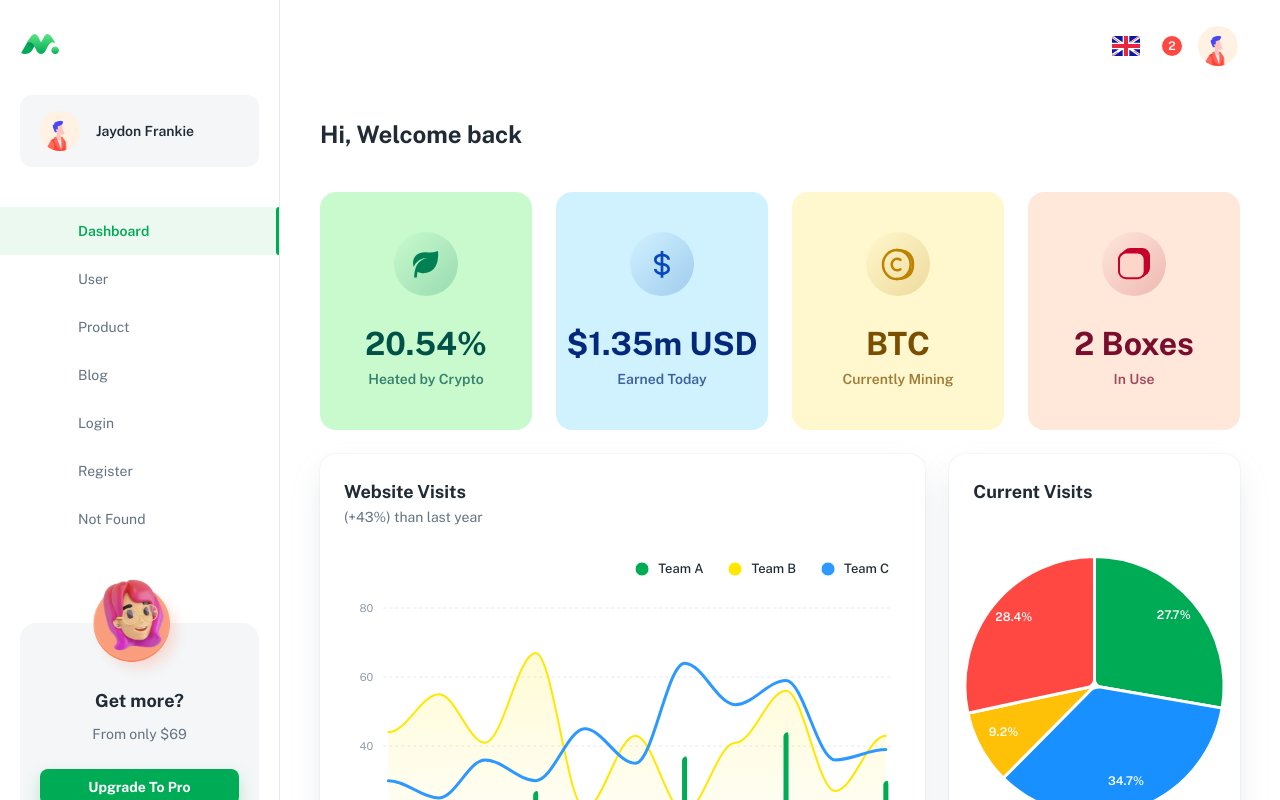
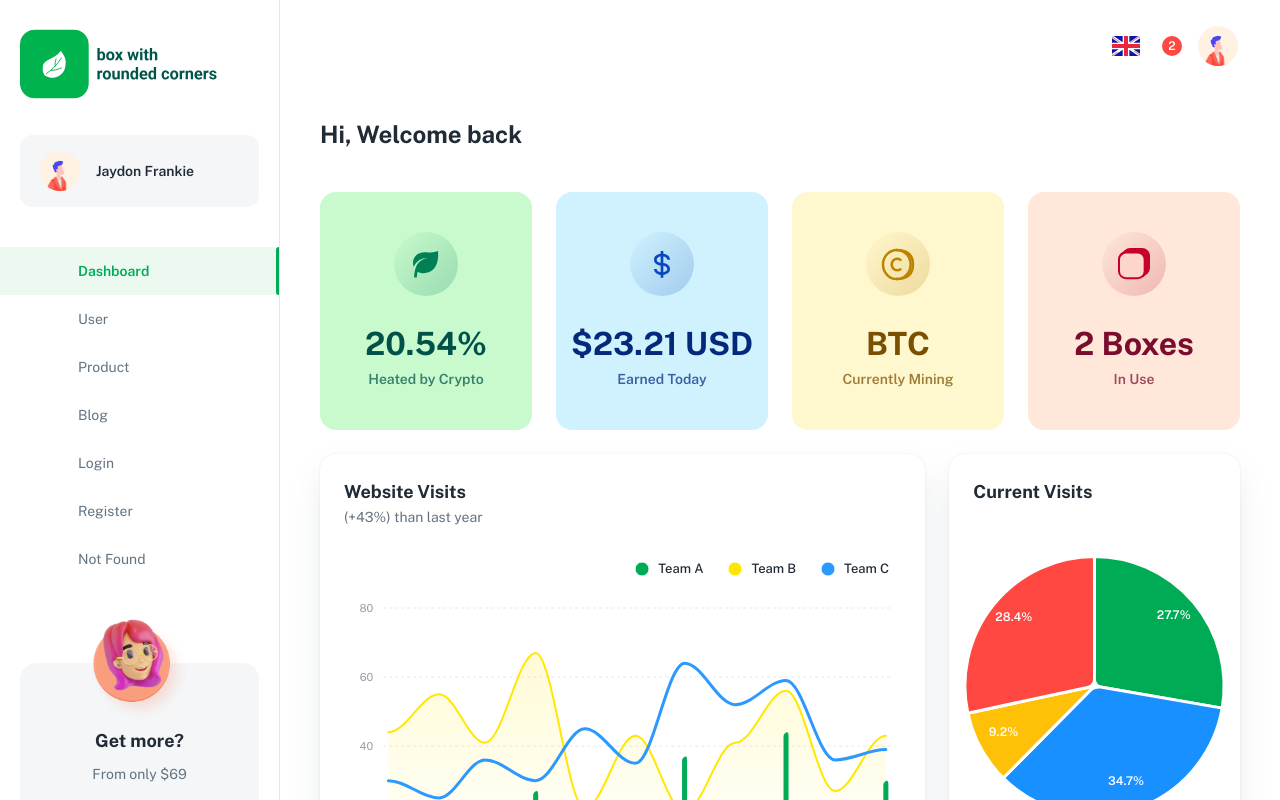
Before and after one commit to christylo/treehacks2022, a React (Create React App) app in the folder client/: page /dashboard/app in a window 1280 px wide. Shown: the top 800 px of the page. Built offline with nearby package versions, Linux system fonts and the light colour scheme; a web font is replaced by a local one.

Commit message:
added logo

```diff
--- a/client/src/components/Logo.js
+++ b/client/src/components/Logo.js
@@ -1,6 +1,7 @@
 import PropTypes from 'prop-types';
 // material
 import { Box } from '@mui/material';
+import logo from '../assets/logo.svg';
 
 // ----------------------------------------------------------------------
 
@@ -9,5 +10,6 @@ Logo.propTypes = {
 };
 
 export default function Logo({ sx }) {
-  return <Box component="img" src="/static/logo.svg" sx={{ width: 40, height: 40, ...sx }} />;
+  // return <Box component="img" src="/static/logo.svg" sx={{ width: 40, height: 40, ...sx }} />;
+  return <img src={logo} alt="dollar sign" width="200" height="80" />;
 }
--- a/client/src/components/_dashboard/app/AppMoneyEarned.js
+++ b/client/src/components/_dashboard/app/AppMoneyEarned.js
@@ -33,7 +33,7 @@ const IconWrapperStyle = styled('div')(({ theme }) => ({
 
 // ----------------------------------------------------------------------
 
-const TOTAL = 1352831;
+const TOTAL = 23.21;
 
 export default function AppMoneyEarned() {
   return (
```
Also changed, not shown: client/src/assets/logo.svg (added).
